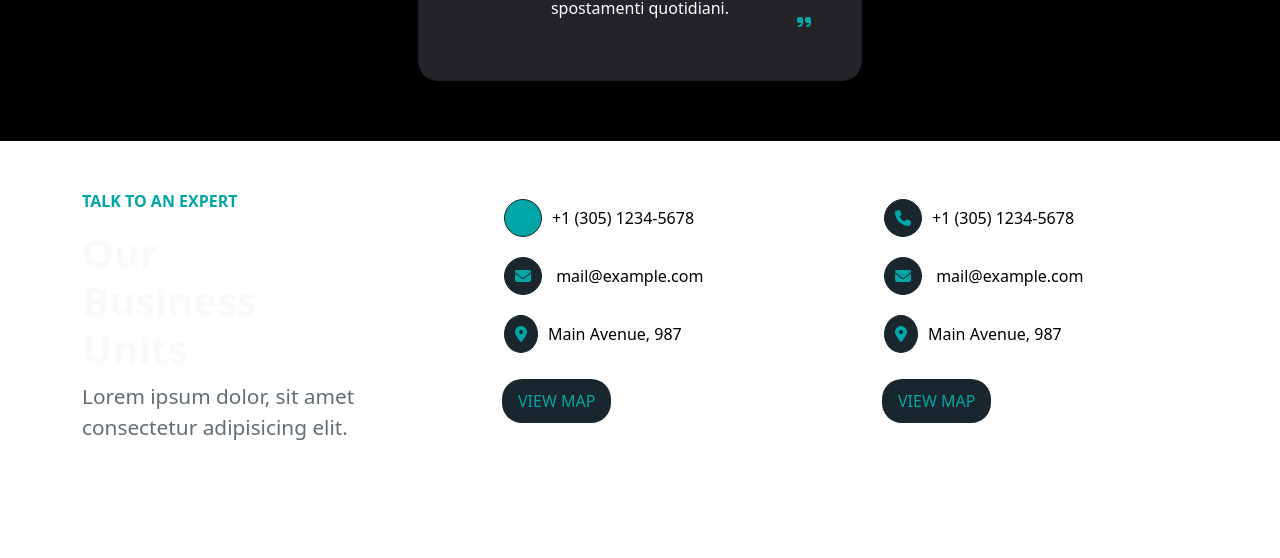
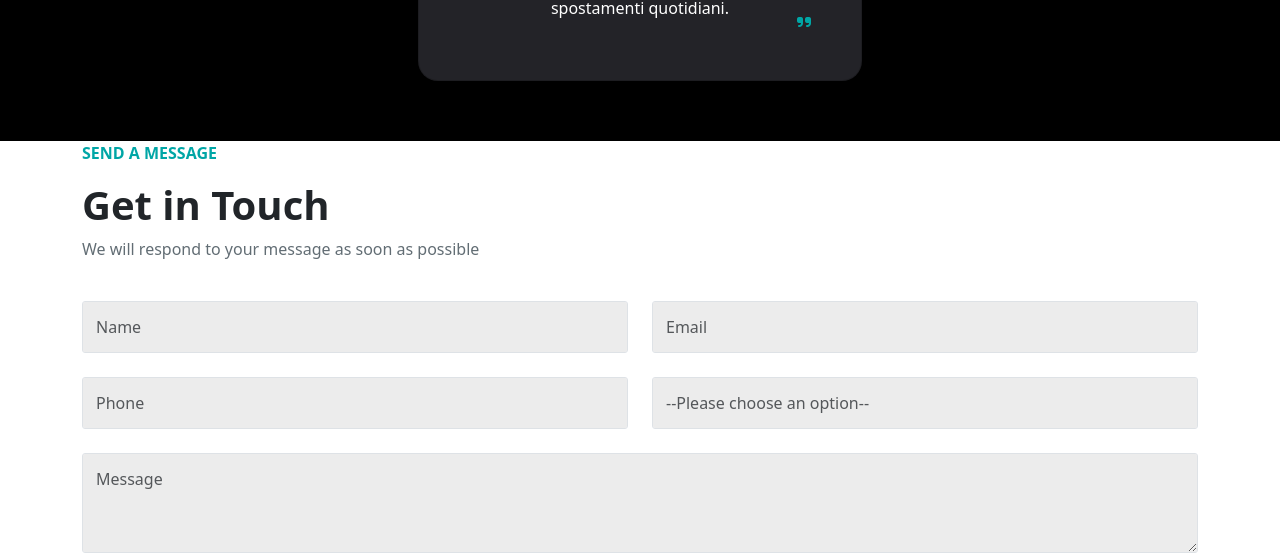
Before and after one commit to matteocenci/proj-html-vuejs, a Vue app: page / in a window 1280 px wide. Shown: the part 3047-3605 px from the top of the page. Built offline with nearby package versions, Linux system fonts and the light colour scheme.

Commit message:
add: BusinessSection

```diff
--- a/src/components/AppBusiness.vue
+++ b/src/components/AppBusiness.vue
@@ -10,7 +10,7 @@ export default {
 </script>
 
 <template>
-    <section class="business-section mb-5" :style="{'background-color' : `${bg}`}">
+    <section class="business-section mb-5">
         <div class="container">
             <div class="row pt-5 pb-5">
                 <div class="col">
@@ -21,18 +21,18 @@ export default {
                 <div class="col">
                     <ul>
                         <li>
-                            <i class="fa-solid fa-phone" :style="{'background-color' : `#${bgi}`}"></i>
-                            <span :style="{'color': `${color}`}">{{ contacts.telephoneNumber }}</span>
+                            <i class="fa-solid fa-phone"></i>
+                            <span>{{ contacts.telephoneNumber }}</span>
                         </li>
 
                         <li>
                             <i class="fa-solid fa-envelope"></i>
-                            <span :style="{'color': `${color}`}">{{ contacts.secondaryMailAdress }}</span>
+                            <span>{{ contacts.secondaryMailAdress }}</span>
                         </li>
 
                         <li>
                             <i class="fa-solid fa-location-dot"></i>
-                            <span :style="{'color': `${color}`}">{{ contacts.mainAdress }}</span>
+                            <span>{{ contacts.mainAdress }}</span>
                         </li>
                     </ul>
                     <button class="btn-prymary-color">VIEW MAP</button>
@@ -41,17 +41,17 @@ export default {
                     <ul>
                         <li>
                             <i class="fa-solid fa-phone"></i>
-                            <span :style="{'color': `${color}`}">{{ contacts.telephoneNumber }}</span>
+                            <span>{{ contacts.telephoneNumber }}</span>
                         </li>
 
                         <li>
                             <i class="fa-solid fa-envelope"></i>
-                            <span :style="{'color': `${color}`}">{{ contacts.secondaryMailAdress }}</span>
+                            <span>{{ contacts.secondaryMailAdress }}</span>
                         </li>
 
                         <li>
                             <i class="fa-solid fa-location-dot"></i>
-                            <span :style="{'color': `${color}`}">{{ contacts.mainAdress }}</span>
+                            <span>{{ contacts.mainAdress }}</span>
                         </li>
                     </ul>
                     <button class="btn-prymary-color">VIEW MAP</button>
--- /dev/null
+++ b/src/components/BusinessSection.vue
@@ -0,0 +1,16 @@
+<script>
+
+
+</script>
+
+
+<template>
+
+
+
+</template>
+
+
+<style>
+
+</style>
--- a/src/pages/Home.vue
+++ b/src/pages/Home.vue
@@ -5,7 +5,7 @@ import PlaneSection from '../components/PlaneSection.vue';
 import ServicesSection from '../components/ServicesSection.vue';
 import ResultsSection from '../components/ResultsSection.vue';
 import CarouselSection from '../components/CarouselSection.vue'
-import AppBusiness from '../components/AppBusiness.vue';
+import BusinessSection from '../components/BusinessSection.vue';
 import AppForm from '../components/AppForm.vue';
 
 export default {
@@ -15,7 +15,7 @@ export default {
         ServicesSection,
         ResultsSection,
         CarouselSection,
-        AppBusiness,
+        BusinessSection,
         AppForm
     },
     data() {
@@ -33,7 +33,7 @@ export default {
     <ServicesSection :store="store.main_services" />
     <ResultsSection :results="store.results" />
     <CarouselSection :card="store.trusted_feedback" />
-    <AppBusiness :contacts="store.contacts" :bg="'white'" :color="'black'" :bgi="'00a6a6'"/>
+    <BusinessSection :contacts="store.contacts" />
     <AppForm />
 
 
```
